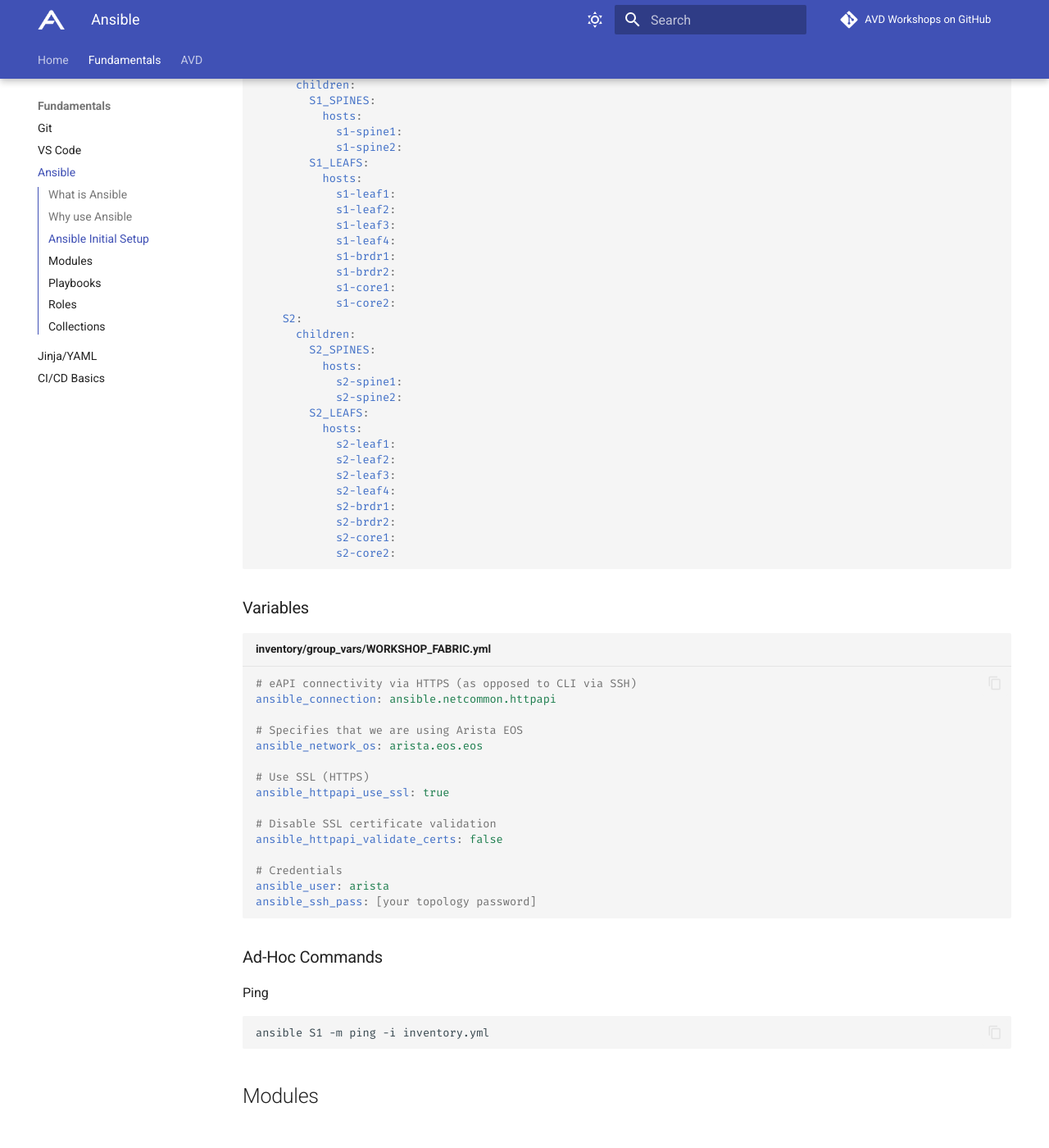
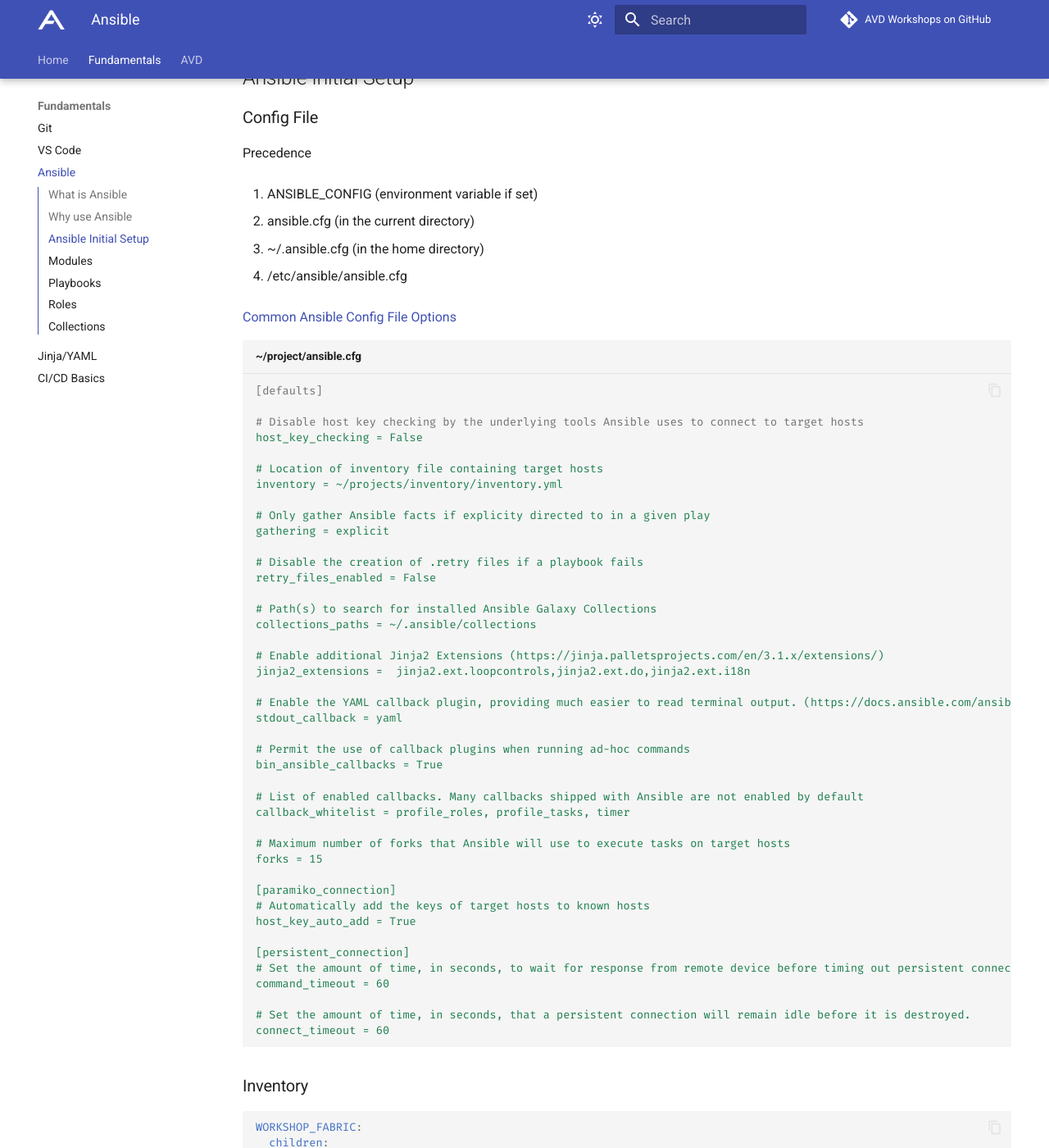
Before and after one commit to aristanetworks/avd-workshops, an MkDocs documentation site: the page built from workshops/ansible.md, in a window 1280 px wide and 1400 px high, scrolled down 800 px. Shown: the whole window at 82% size. Built offline with MkDocs 1.6.1 and Material for MkDocs 9.7.7, drawn with Linux system fonts in a browser that asks for light colours; comment, search, counter and statistics services are not loaded; some of the changed text lies outside the part shown.

Commit message:
more ansible updates

````diff
--- a/workshops/ansible.md
+++ b/workshops/ansible.md
@@ -5,13 +5,79 @@
 
 ## What is Ansible
 
-Ansible is a python based automation framework.
+Ansible is a python based automation framework. Today, the term "Ansible Automation Platform" refers to multiple applications, including:
+
+- Ansible Core
+- Ansible Galaxy
+- Ansible Automation Controller (Previously known as Tower)
+- Red Hat Insights
+
+We will be focusing on the first two items during this workshop.
 
 ## Why use Ansible
 
 ## Ansible Initial Setup
 
 ### Config File
+
+Precedence
+
+1. ANSIBLE_CONFIG (environment variable if set)
+
+2. ansible.cfg (in the current directory)
+
+3. ~/.ansible.cfg (in the home directory)
+
+4. /etc/ansible/ansible.cfg
+
+[Common Ansible Config File Options](https://docs.ansible.com/ansible/latest/reference_appendices/config.html#common-options "Ansible Documentation")
+
+```yaml title="~/project/ansible.cfg"
+
+[defaults]
+
+# Disable host key checking by the underlying tools Ansible uses to connect to target hosts
+host_key_checking = False
+
+# Location of inventory file containing target hosts
+inventory = ~/projects/inventory/inventory.yml
+
+# Only gather Ansible facts if explicity directed to in a given play
+gathering = explicit
+
+# Disable the creation of .retry files if a playbook fails
+retry_files_enabled = False
+
+# Path(s) to search for installed Ansible Galaxy Collections
+collections_paths = ~/.ansible/collections
+
+# Enable additional Jinja2 Extensions (https://jinja.palletsprojects.com/en/3.1.x/extensions/)
+jinja2_extensions =  jinja2.ext.loopcontrols,jinja2.ext.do,jinja2.ext.i18n
+
+# Enable the YAML callback plugin, providing much easier to read terminal output. (https://docs.ansible.com/ansible/latest/plugins/callback.html#callback-plugins)
+stdout_callback = yaml
+
+# Permit the use of callback plugins when running ad-hoc commands
+bin_ansible_callbacks = True
+
+# List of enabled callbacks. Many callbacks shipped with Ansible are not enabled by default
+callback_whitelist = profile_roles, profile_tasks, timer
+
+# Maximum number of forks that Ansible will use to execute tasks on target hosts
+forks = 15
+
+[paramiko_connection]
+# Automatically add the keys of target hosts to known hosts
+host_key_auto_add = True
+
+[persistent_connection]
+# Set the amount of time, in seconds, to wait for response from remote device before timing out persistent connection.
+command_timeout = 60
+
+# Set the amount of time, in seconds, that a persistent connection will remain idle before it is destroyed.
+connect_timeout = 60
+
+```
 
 ### Inventory
 
````
